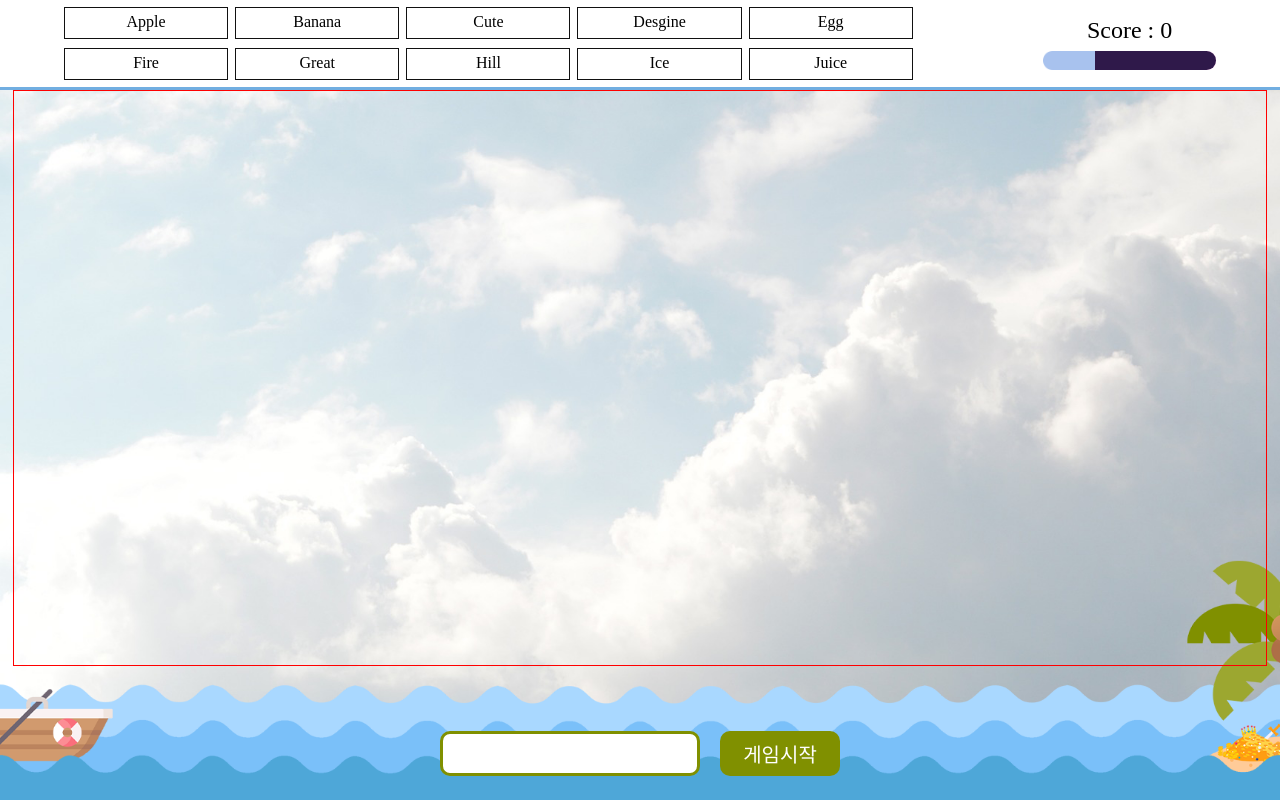
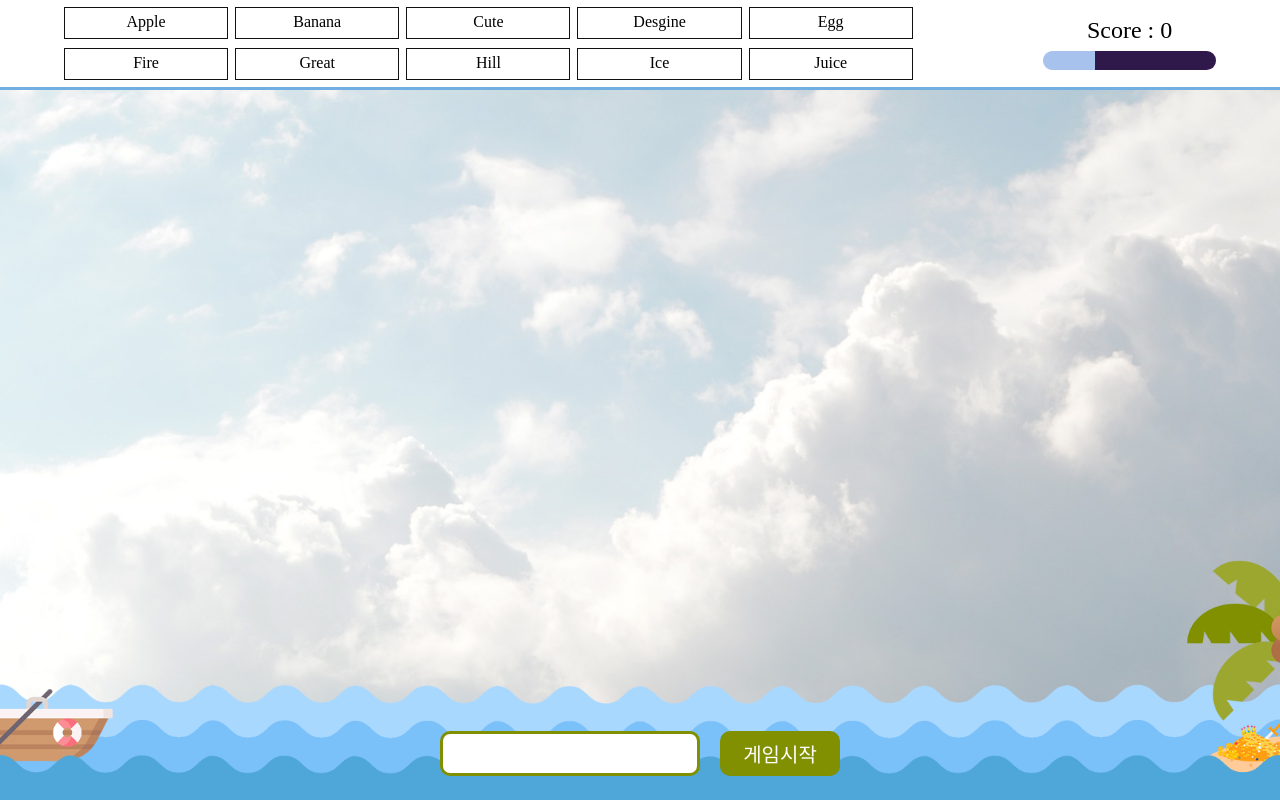
Before and after one commit to AcidRain-Project/AcidRain, a PHP site: page / in a window 1280 px wide. Run offline with PHP 8.4, Linux system fonts and the light colour scheme; some web fonts are replaced.

Commit message:
230306_수정

```diff
--- a/css/common.css
+++ b/css/common.css
@@ -94,7 +94,7 @@ body{ display: -webkit-box; display: -ms-flexbox; display: flex; -webkit-box-pac
 
 /* game_wrap */
 .game_wrap{ position: relative; width: 100%; height: 100%;}
-.game_area{ position: absolute; top: 70px; left: 1%; width: 98%; height: 66%; border: 1px solid red;}
+.game_area{ position: absolute; top: 70px; left: 1%; width: 98%; height: 66%;}
 
 @media all and (min-width:768px){
     .game_area{ top: 85px; height: 64%;}
```
